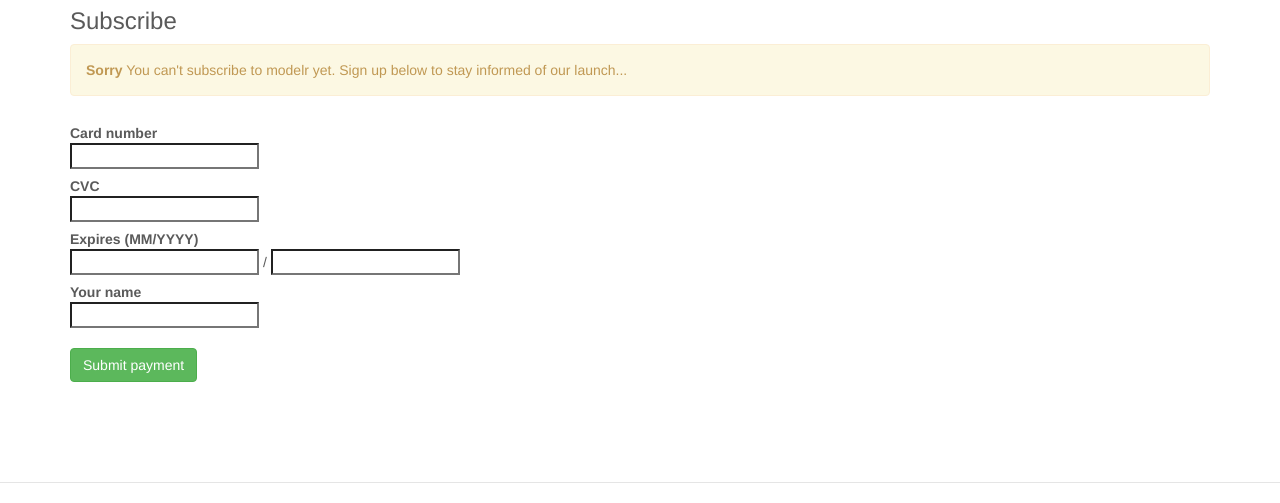
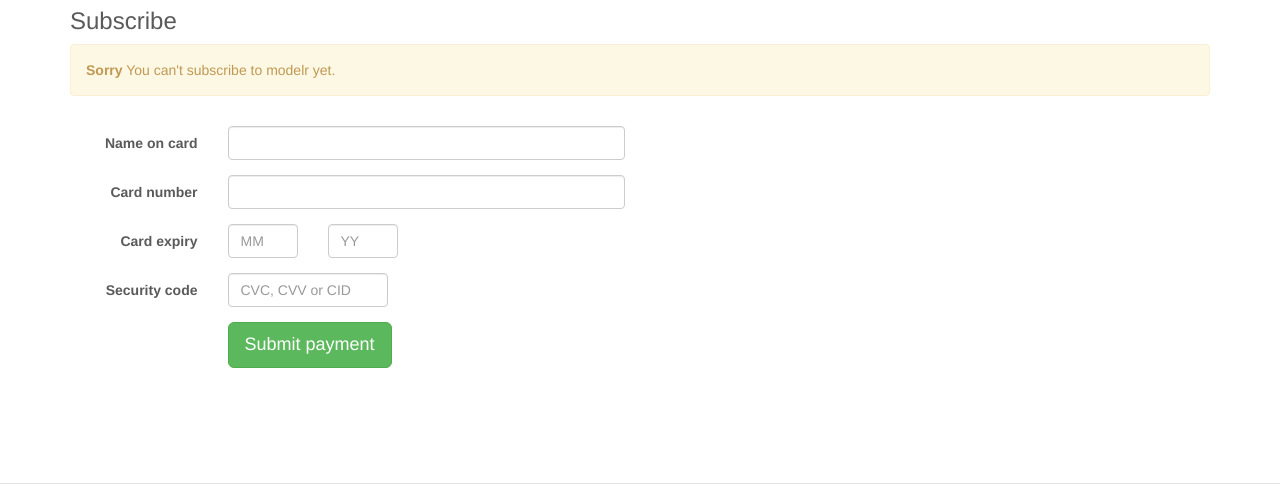
Before and after one commit to agilescientific/modelr-app, a Python web app: template templates/subscribe.html in a window 1280 px wide. Shown: the part 72-575 px from the top of the page. Run offline with Jinja, Linux system fonts and the light colour scheme; the template is opened without the code that fills it, so the values that code supplies are empty; some libraries are stand-ins or nearby versions.

Commit message:
more on subscription

```diff
--- a/templates/signin.html
+++ b/templates/signin.html
@@ -15,6 +15,9 @@
 
 
 <h3>Sign in to your <strong>modelr</strong> account.</h3>
+
+<p><strong>Don't have an account? <a href="/signup">Sign up</a></strong></p>
+
 <p>&nbsp;</p>
 
   <form class="form-horizontal" action="signin" method="post">
--- a/templates/signup.html
+++ b/templates/signup.html
@@ -19,9 +19,10 @@
 
 
 <h3>Create your <strong>modelr</strong> account.</h3>
+<p><strong>Already have an account? <a href="/signin">Sign in</a></strong></p>
 <p>&nbsp;</p>
 
-  <form class="form-horizontal" action="signup" method="post">
+  <form class="form-horizontal" action="signup" method="POST">
 
   <div class="form-group">
     <label for="name" class="col-sm-3 control-label">Email</label>
--- a/templates/subscribe.html
+++ b/templates/subscribe.html
@@ -1,6 +1,6 @@
 {% extends "base_template.html" %}
 
-{% block title %}Modelr &middot; Pricing{% endblock %}
+{% block title %}Modelr &middot; Subscribe{% endblock %}
 {% block content %}
 
 <div class="container">
@@ -8,59 +8,62 @@
   <h3>Subscribe</h3>
 
   <div class="alert alert-warning">
-      <strong>Sorry</strong> You can't subscribe to modelr yet. Sign up below to stay informed of our launch...
+      <strong>Sorry</strong> You can't subscribe to modelr yet.
   </div>
 
-   <form action="/submitpayment" method="POST" id="payment-form" novalidate autocomplete="on" class="form-horizontal">
+  <div class="col-md-6">
+
+	  <form class="form-horizontal" action="/submitpayment"  method="POST" id="payment-form">
+
+		  <!-- Errors -->
 		  <p><span class="text-error" style="text-align:center;"><span class="payment-errors"></span></span></p>
 
-  <div class="control-group">
-	<label class="control-label">
-		<span>Card number</span>
-	</label>
-	<div class="controls">
-		<input type="text" class="input-large cc-number" pattern="\d*" x-autocompletetype="cc-number" maxlength="20" data-stripe="number" required/>
+		  <!-- Name -->
+		  <div class="form-group">
+			<label class="col-sm-3 control-label">Name on card</label>
+			<div class="col-sm-9 controls">
+			  <input required pattern="[-a-zA-ZñÑåÅøØæÆáéèöÖíóúüçÇ ]+" class="form-control" type="text" id="contributorname" name="contributorname" placeholder="" autocomplete="off">
 			</div>
 		  </div>
 
-  <div class="control-group">
-	<label class="control-label">
-		<span>CVC</span>
-	</label>
-	<div class="controls">
-		<input type="text" class="input-mini cc-cvc" pattern="\d*" x-autocompletetype="cc-csc" autocomplete="off" maxlength="4" data-stripe="cvc" required/>
+		  <!-- Card Number -->
+		  <div class="form-group">
+			<label class="col-sm-3 control-label">Card number</label>
+			<div class="col-sm-9 controls">
+			  <input class="form-control cc-number" type="text" required data-stripe="number" placeholder="" autocomplete="off">
 			</div>
 		  </div>
 
-  <div class="control-group">
-	<label class="control-label">
-		<span>Expires (MM/YYYY)</span>
-	</label>
-	<div class="controls">
-		<input type="text" class="input-mini cc-exp-month" data-numeric maxlength="2" data-stripe="exp-month" required/><span> / </span><input type="text" class="input-small cc-exp-year" data-numeric maxlength="4" data-stripe="exp-year" required/>
+		  <!-- Expiry-->
+		  <div class="form-group">
+			<label class="col-sm-3 control-label">Card expiry</label>
+			<div class="row">
+			<div class="col-sm-2 cc-exp-month">
+			  <input class="form-control cc-exp-month" type="text" required pattern="[01][0-9]" maxlength="2" data-stripe="exp-month" placeholder="MM" autocomplete="off">
+			</div>
+			<div class="col-sm-2 cc-exp-year">
+			  <input class="form-control cc-exp-year" type="text" required pattern="[12][0-9]" maxlength="2" data-stripe="exp-year" placeholder="YY" autocomplete="off">
+			</div>
 			</div>
 		  </div>
 
-  <div class="control-group">
-	<label class="control-label">
-		<span>Your name</span>
-	</label>
-	<div class="controls">
-		<input type="text" class="input-large" id="contributorname" name="contributorname" maxlength="50" required />
+		  <!-- CVV -->
+		  <div class="form-group">
+			<label class="col-sm-3 control-label" >Security code</label>
+			<div class="col-sm-4 controls">
+			  <input required pattern="\d*" maxlength="4" class="form-control cc-cvc" type="text" placeholder="CVC, CVV or CID" autocomplete="off" data-stripe="cvc">
 			</div>
 		  </div>
 
-  <div class="control-group">
-	<label class="control-label">
-		<span></span>
-	</label>
-	<div class="controls">
-		<button type="submit" class="btn btn-success">Submit payment</button>
+		  <!-- Submit -->
+		  <div class="form-group">
+			<div class="col-sm-offset-3 col-sm-3">
+			  <button class="btn btn-success btn-lg" type="submit">Submit payment</button>
 			</div>
 		  </div>
 
 	  </form>
-
+  </div>
 </div>
 
 <script type="text/javascript" src="https://js.stripe.com/v2/"></script>
@@ -93,19 +96,7 @@
 			var cardType = $.payment.cardType($('.cc-number').val());
 			if ($.payment.validateCardCVC($('.cc-cvc').val(), cardType)) {
 				if ($.payment.validateCardExpiry($('.cc-exp-month').val(), $('.cc-exp-year').val())) {
-							if ($("#contributionamount").val() > 0) {
-								if ($("#contributorname").val().length > 0) {
 							isValidInput = true;
-								} else {
-									$("#cardverificationerror").show();
-									$("#cardverificationerrorheader").text('Please provide your name');
-									$("#cardverificationerrortext").text("We don't save your name or card information on the servers, it's just metadata that will tag along with your generous contribution.");
-								}
-							} else {
-								$("#cardverificationerror").show();
-								$("#cardverificationerrorheader").text('Is that a valid contribution amount?');
-								$("#cardverificationerrortext").text("Please just use whole numbers, integers, dollars, no decimals, no cents, straight up dollar bills, you get the idea.");
-							}
 					} else {
 					$("#cardverificationerror").show();
 					$("#cardverificationerrorheader").text('Is the expiration date correct?');
```
Also changed, not shown: app.yaml (+1 -15 lines), main.py (+17 -11 lines). Lines whose indentation alone changed are shown as unchanged.
